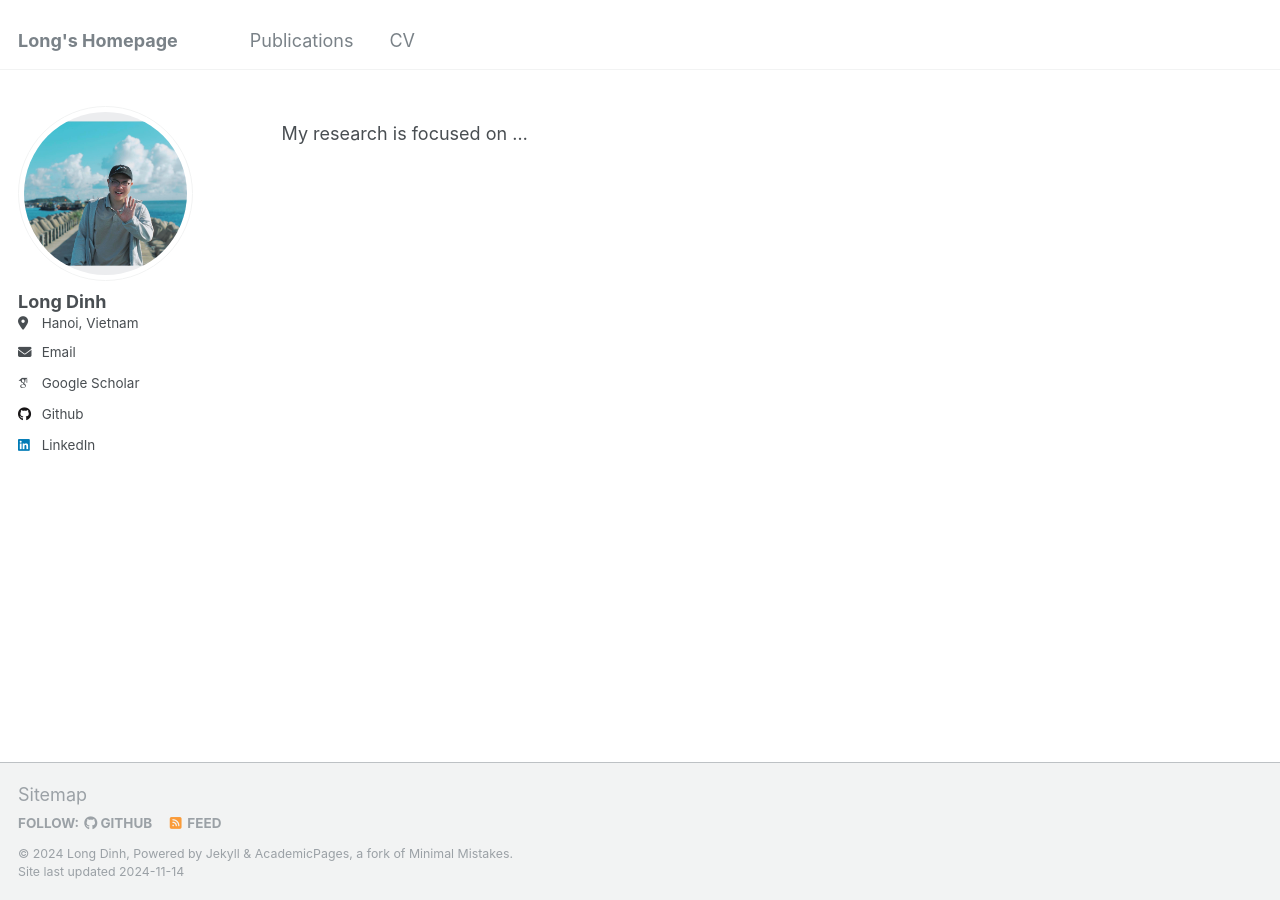
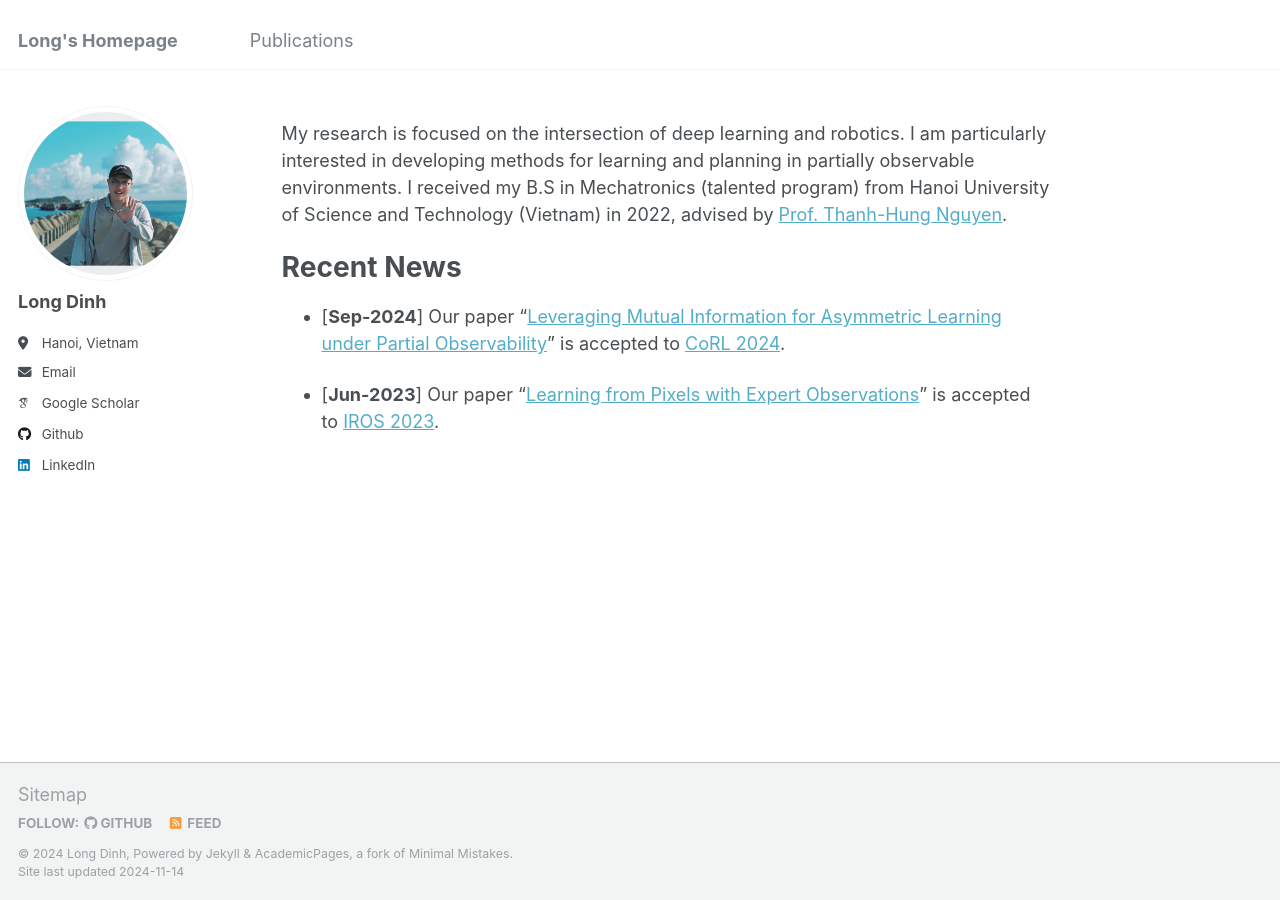
Before and after one commit to Longdvt/longdinh.github.io, a Jekyll site: the page built from _pages/about.md, in a window 1280 px wide. Built offline with Jekyll 4.4.1, drawn with Linux system fonts in a browser that asks for light colours; some web fonts are replaced.

Commit message:
minor change

```diff
--- a/_config.yml
+++ b/_config.yml
@@ -24,7 +24,7 @@ author:
   avatar           : "1.jpg"
   name             : "Long Dinh"
   pronouns         : # example: "she/her"
-  bio              : #
+  bio              : ""
   location         : "Hanoi, Vietnam"
   employer         : # URL
   uri              : # URL
--- a/_data/navigation.yml
+++ b/_data/navigation.yml
@@ -20,8 +20,8 @@ main:
   # - title: "Blog Posts"
   #   url: /year-archive/
 
-  - title: "CV"
-    url: /cv/
+  # - title: "CV"
+  #   url: /cv/
 
   # - title: "Guide"
   #   url: /markdown/
--- a/_pages/about.md
+++ b/_pages/about.md
@@ -7,4 +7,11 @@ redirect_from:
   - /about.html
 ---
 
-My research is focused on ...
+My research is focused on the intersection of deep learning and robotics. I am particularly interested in developing methods for learning and planning in partially observable environments. I received my B.S in Mechatronics (talented program) from Hanoi University of Science and Technology (Vietnam) in 2022, advised by [Prof. Thanh-Hung Nguyen](https://sites.google.com/view/thanhhungnguyen).
+
+Recent News
+======
+
+* [**Sep-2024**] Our paper "[Leveraging Mutual Information for Asymmetric Learning under Partial Observability](https://openreview.net/pdf?id=9jJP2J1oBP)" is accepted to [CoRL 2024](https://www.corl.org/).
+
+* [**Jun-2023**] Our paper "[Learning from Pixels with Expert Observations](https://ieeexplore.ieee.org/abstract/document/10342043)" is accepted to [IROS 2023](https://ieee-iros.org/).
```
Also changed, not shown: _publications/2023-10-01-IROS-2023.md (+4 -2 lines), _publications/2024-09-06-CoRL-2024.md (+4 -2 lines).
